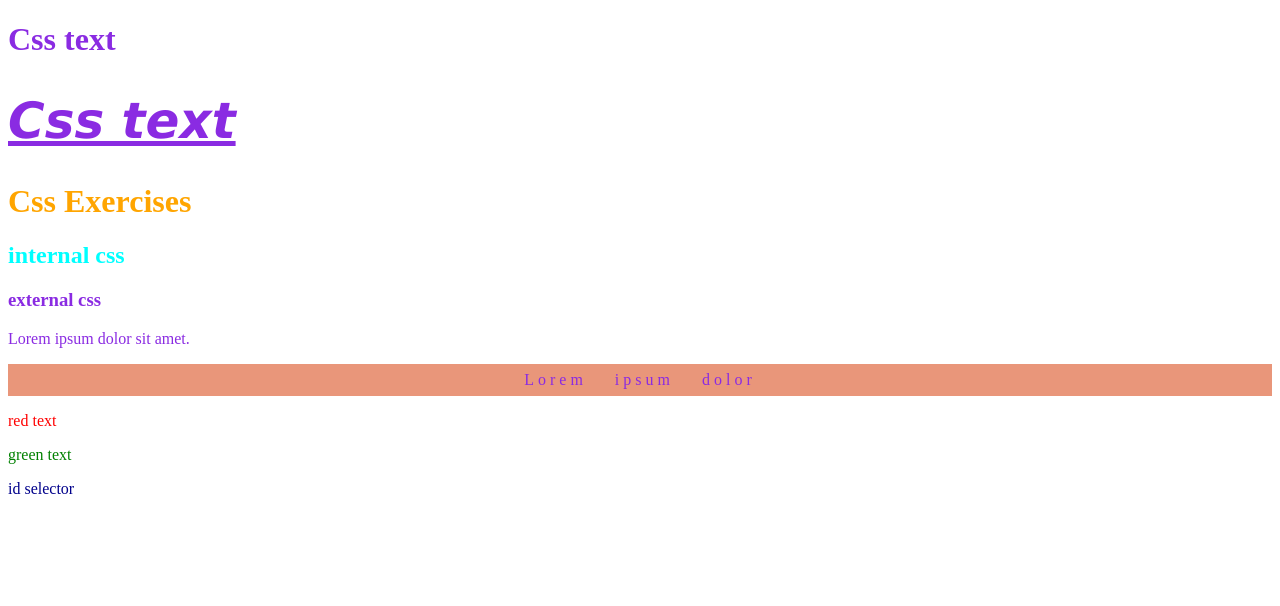
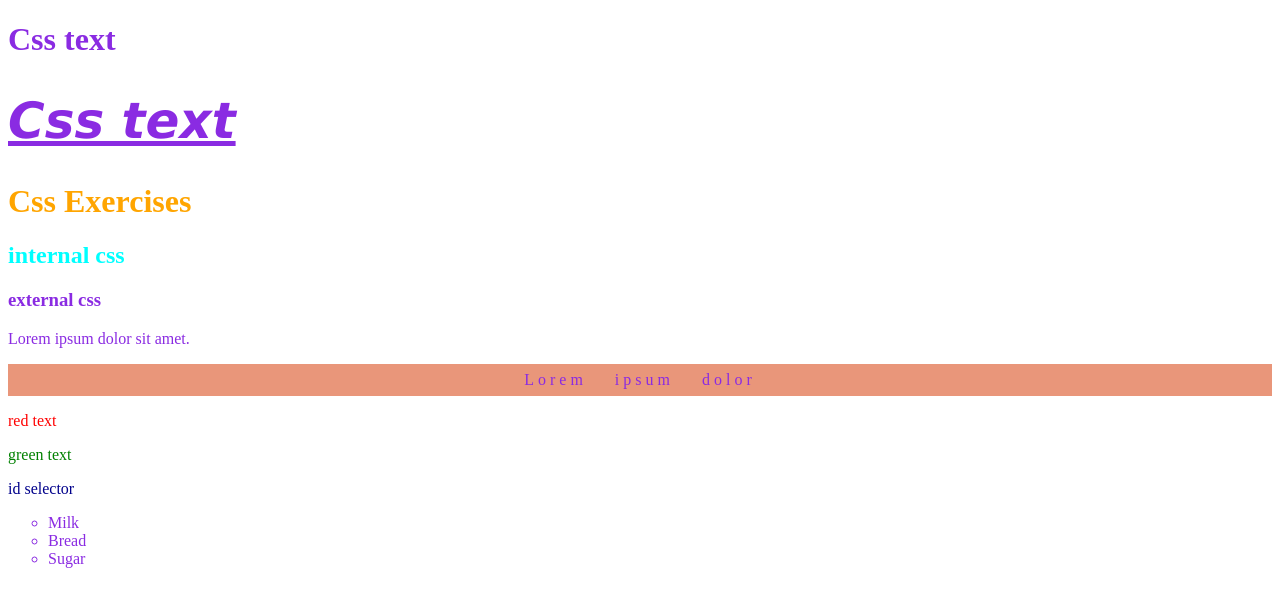
Before and after one commit to ilaydaozdemir/ResponsiveDesignExercises, a plain HTML site: page Project_2/index.html in a window 1280 px wide. Drawn offline with Linux system fonts and the light colour scheme.

Commit message:
Styling lists

```diff
--- a/Project_2/index.html
+++ b/Project_2/index.html
@@ -23,5 +23,10 @@
     <p class="error">red text</p>
     <p class="success">green text</p>
     <p id="test">id selector</p>
+    <ul>
+      <li>Milk</li>
+      <li>Bread</li>
+      <li>Sugar</li>
+    </ul>
   </body>
 </html>
--- a/Project_2/styles.css
+++ b/Project_2/styles.css
@@ -24,3 +24,7 @@
   text-decoration: underline;
   font-size: 50px;
 }
+
+ul {
+  list-style-type: circle;
+}
```
